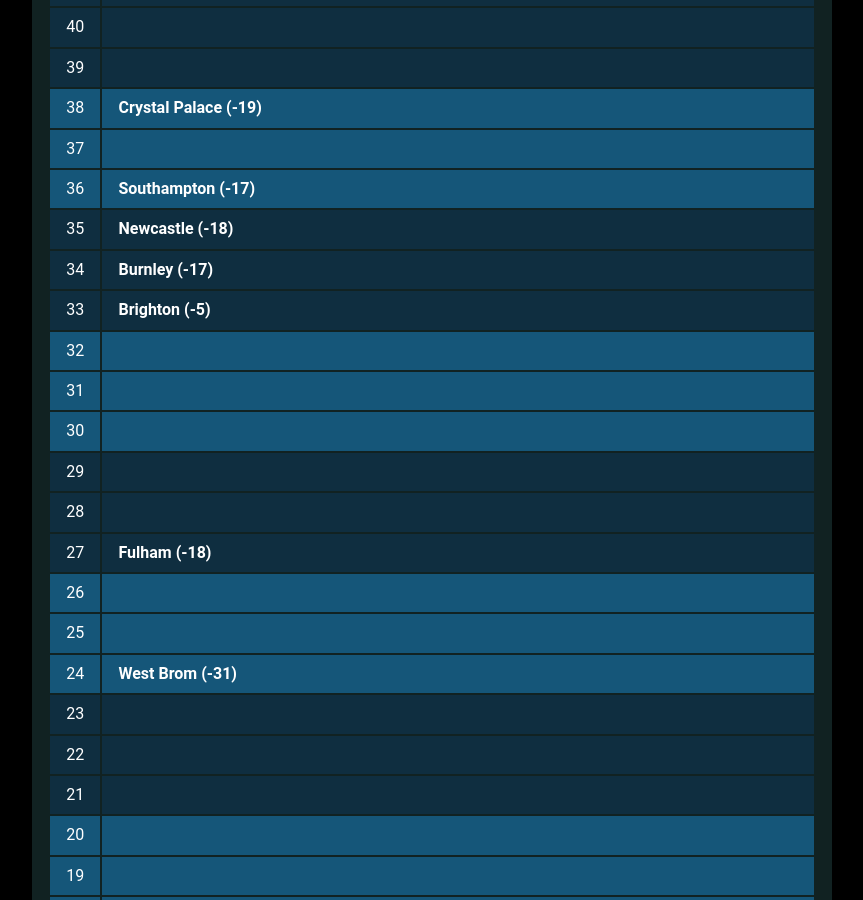
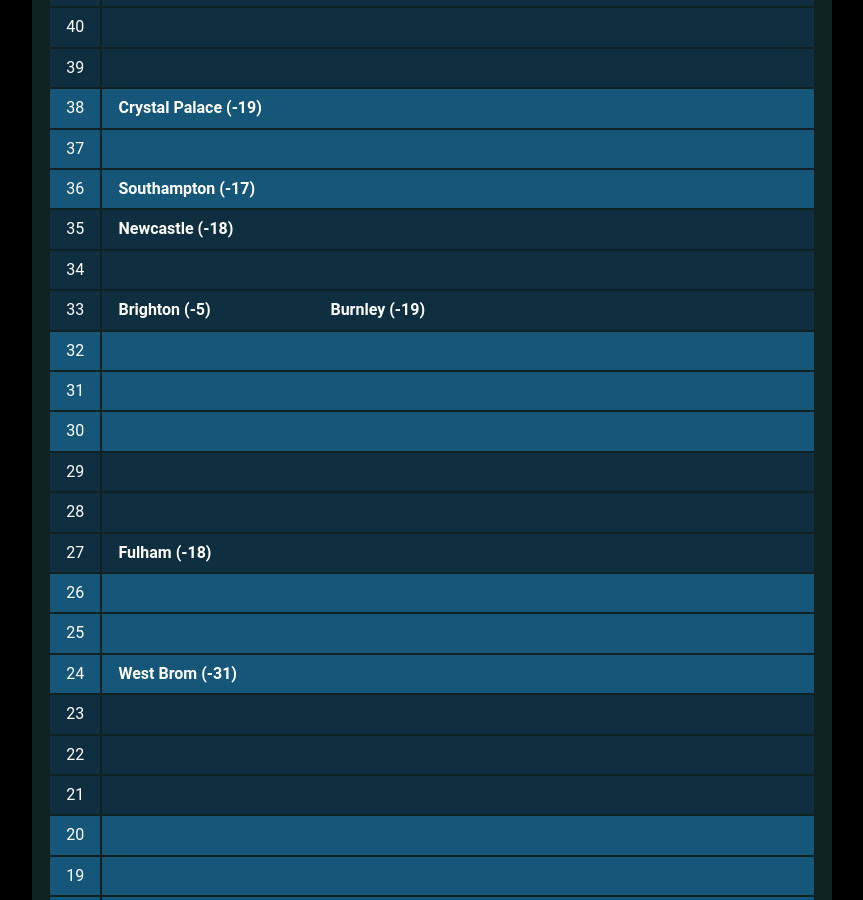
Before and after one commit to muru/muru.github.io, a Jekyll site: the page built from resources.md, in a window 1280 px wide and 900 px high, scrolled down 2851 px. Shown: the whole window, without its empty margins (208-1071 px from the left). Built offline with Jekyll 4.4.1, drawn with Linux system fonts in a browser that asks for light colours; some web fonts are replaced; some of the changed text lies outside the part shown.

Commit message:
updated cann-table: Tue 20 Apr 00:03:26 JST 2021

```diff
--- a/cann-table.html
+++ b/cann-table.html
@@ -44,6 +44,7 @@
 	<tr class="cann-row-1">
 		<td class="cann-point"> 66 </td>
 		<td class="cann-clubs">
+			<span class="club-name"> Man Utd (29) </span>
 		</td>
  	</tr>
 	<tr class="cann-row-2">
@@ -54,7 +55,6 @@
 	<tr class="cann-row-2">
 		<td class="cann-point"> 64 </td>
 		<td class="cann-clubs">
-			<span class="club-name"> Man Utd (27) </span>
 		</td>
  	</tr>
 	<tr class="cann-row-2">
@@ -218,13 +218,13 @@
 	<tr class="cann-row-2">
 		<td class="cann-point"> 34 </td>
 		<td class="cann-clubs">
-			<span class="club-name"> Burnley (-17) </span>
 		</td>
  	</tr>
 	<tr class="cann-row-2">
 		<td class="cann-point"> 33 </td>
 		<td class="cann-clubs">
 			<span class="club-name"> Brighton (-5) </span>
+			<span class="club-name"> Burnley (-19) </span>
 		</td>
  	</tr>
 	<tr class="cann-row-1">
```
Also changed, not shown: other parts of cann-table.html (+1 -1 lines).
